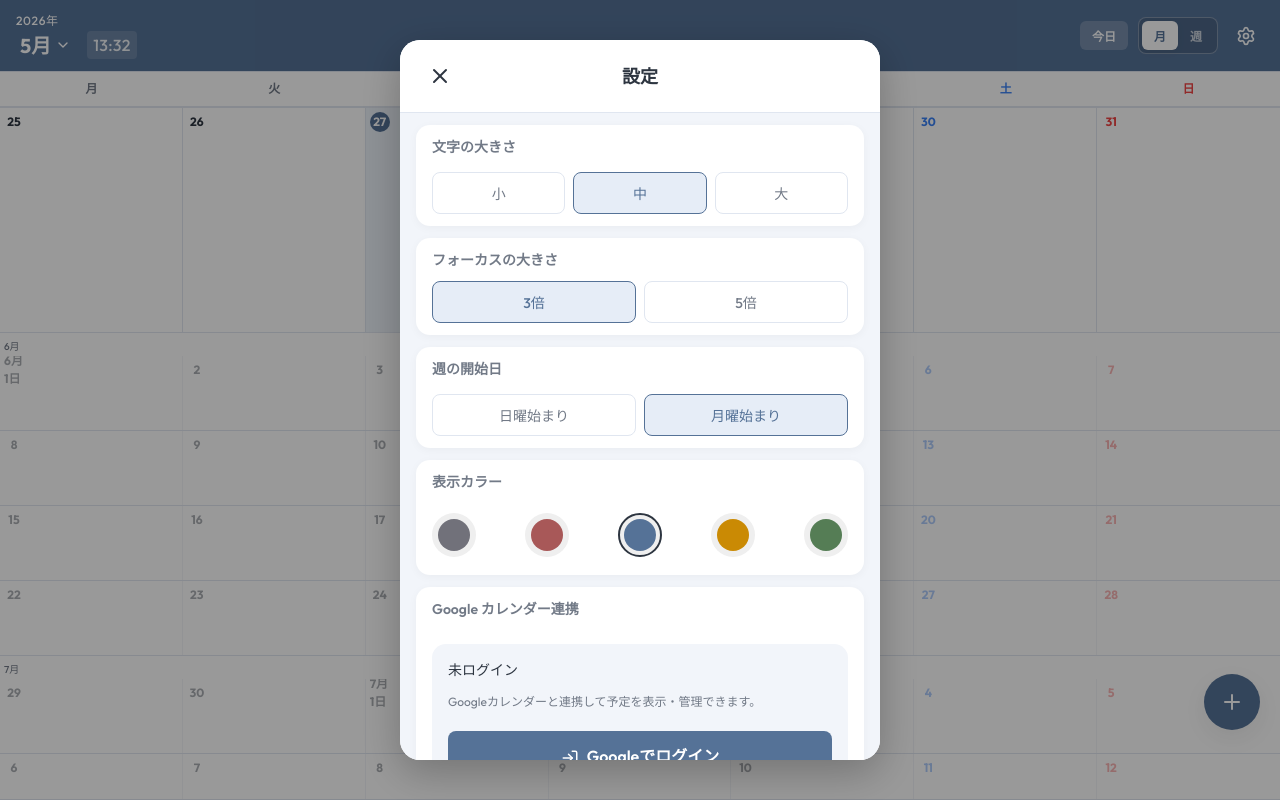
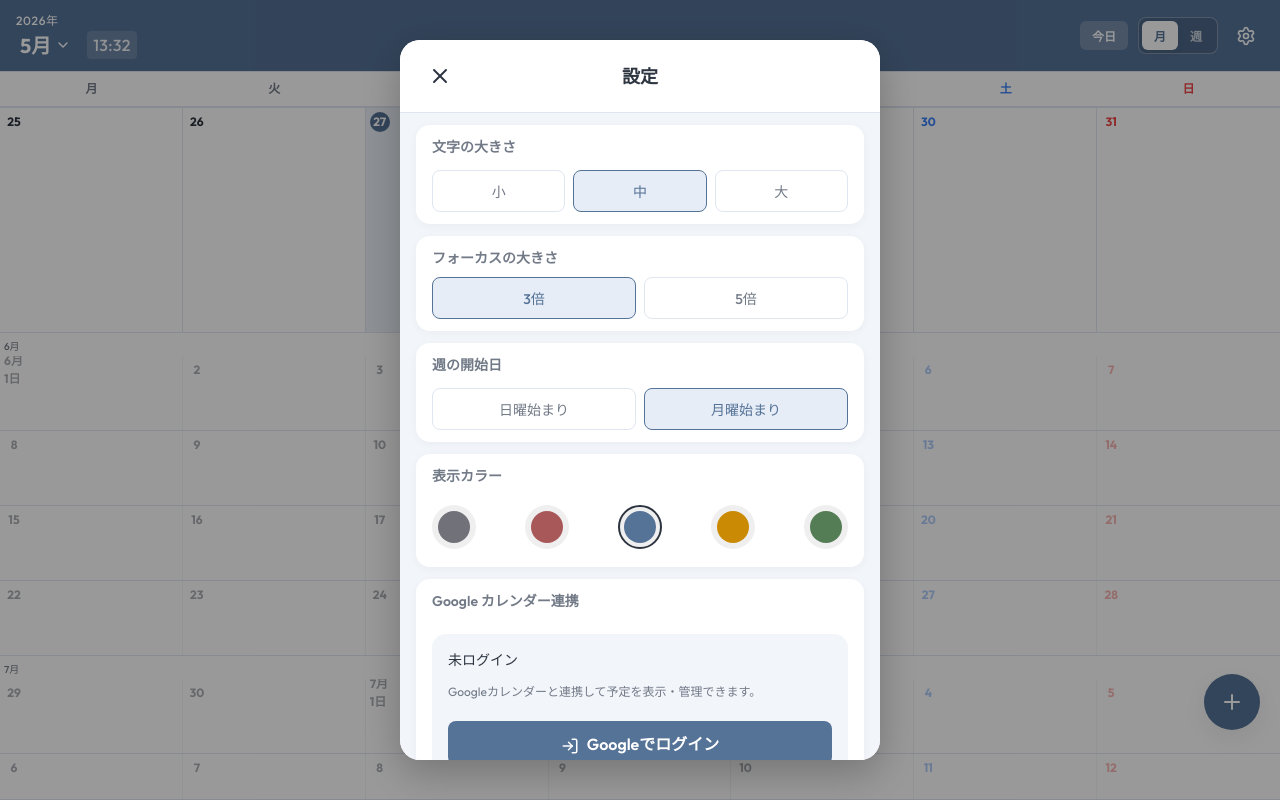
Before and after one commit to itokenlaw-rgb/FocusWeeks, a React (Vite) app: page / in a window 1280 px wide. Both pictures are taken after a click on the button 1246 px from the left and 35 px from the top of the page. Built offline with nearby package versions, Linux system fonts and the light colour scheme.

Commit message:
feat:yohaku

```diff
--- a/src/index.css
+++ b/src/index.css
@@ -362,8 +362,8 @@ body.theme-green {
 }
 
 /* Forms */
-.form-group { margin-bottom: 18px; display: flex; flex-direction: column; gap: 6px; }
-.form-group-row { display: flex; align-items: center; justify-content: space-between; margin-bottom: 18px; padding: 4px 0; }
+.form-group { margin-bottom: 10px; display: flex; flex-direction: column; gap: 4px; }
+.form-group-row { display: flex; align-items: center; justify-content: space-between; margin-bottom: 10px; padding: 2px 0; }
 .form-label { font-size: var(--text-sm); font-weight: 600; color: var(--text-secondary); }
 
 
@@ -404,10 +404,10 @@ input:checked + .toggle-slider:before { transform: translateX(24px); }
 
 .button-row {
   display: flex;
-  gap: 12px;
-  margin-top: 16px; /* 24px → 16px に縮小 */
+  gap: 10px;
+  margin-top: 10px;
 }
-.btn { flex: 1; padding: 12px; border-radius: var(--radius-sm); font-size: var(--text-md); font-weight: 600; cursor: pointer; text-align: center; transition: var(--transition-fast); border: none; }
+.btn { flex: 1; padding: 10px; border-radius: var(--radius-sm); font-size: var(--text-md); font-weight: 600; cursor: pointer; text-align: center; transition: var(--transition-fast); border: none; }
 .btn-primary { background-color: var(--accent-color); color: var(--bg-card); }
 .btn-primary:hover { opacity: 0.9; }
 .btn-secondary { background-color: var(--bg-primary); color: var(--text-primary); border: 1px solid var(--border-color); }
@@ -490,6 +490,6 @@ font-size: calc(var(--text-xs) * 0.9); line-height: 1.1; overflow: hidden; text-
 .fullscreen-event-content .fullscreen-body {
   flex: 1;
   overflow-y: auto;
-  padding: 20px;
+  padding: 12px 16px;
   background-color: var(--bg-card); /* 背景をグレーではなく白(カード色)にする */
 }
```
